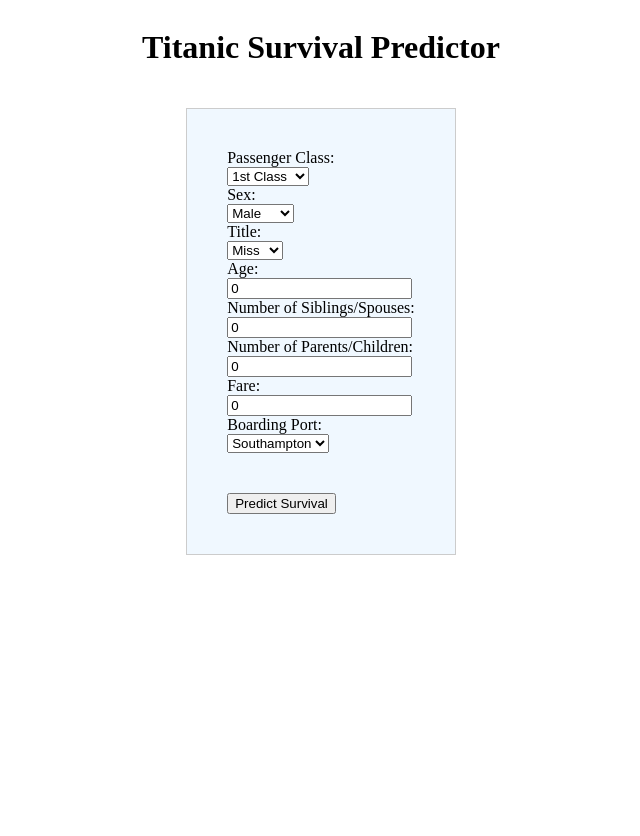
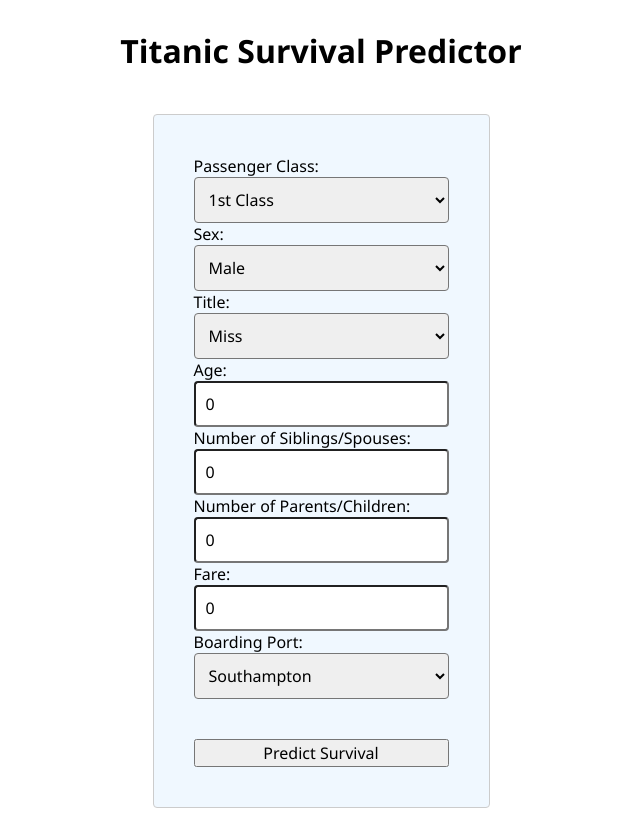
Before and after one commit to nemoirisgurl/titanic, a Flask app: page / in a window 1280 px wide. Shown: the whole page, without its empty margins (319-959 px from the left). Before the commit the page ends 555 px from the top, so only its background shows below. Run offline with Flask 3, Linux system fonts and the light colour scheme; parts of the project's set-up code (start-up, migrations or seed data) failed here and were passed over.

Commit message:
first commit

```diff
--- a/static/styles.css
+++ b/static/styles.css
@@ -1,3 +1,7 @@
+* {
+    font-family: 'Segoe UI', Tahoma, Geneva, Verdana, sans-serif;
+}
+
 .container {
     display: flex;
     flex-direction: column;
@@ -12,12 +16,24 @@
     padding: 40px;
     border: 1px solid #ccc;
     background-color: aliceblue;
+    border-radius: 4px;
 }
 button {
     margin-top: 40px;
+    width: 100%;
+    font-size: 1em;
+
 }
 
 button:hover {
     background-color: #4CAF50;
     color: white;
 }
+
+input, select {
+    width: 100%;
+    padding: 10px;
+    box-sizing: border-box;
+    font-size: 1em;
+    border-radius: 4px;
+}
--- a/train.py
+++ b/train.py
@@ -1,4 +1,5 @@
 import pandas as pd
+import numpy as np
 from sklearn.preprocessing import OneHotEncoder
 from sklearn.model_selection import train_test_split
 from xgboost import XGBClassifier
```
Also changed, not shown: 1 other file.
